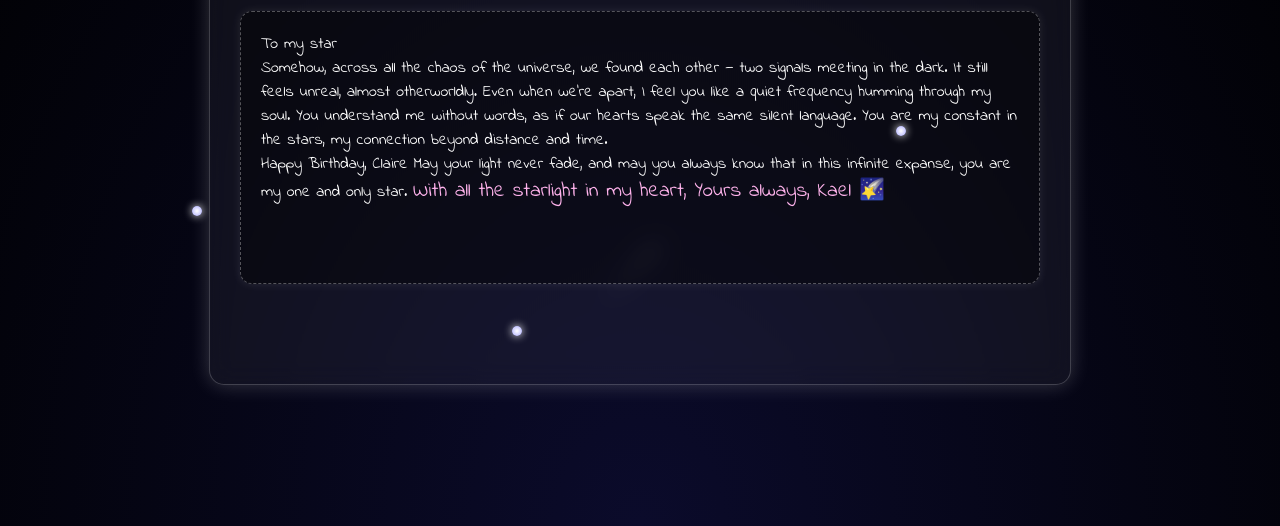
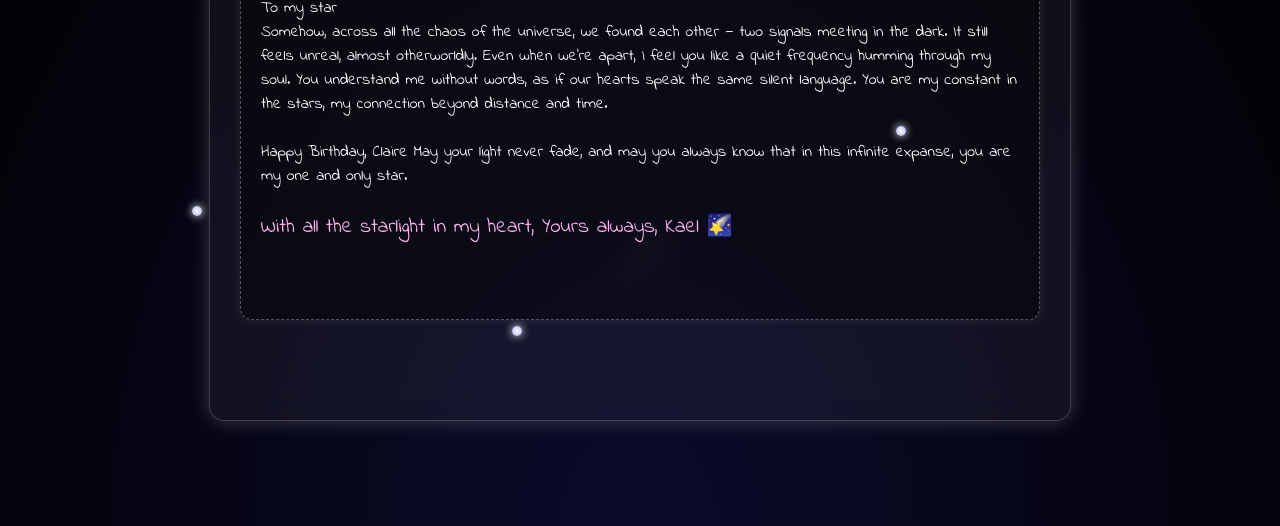
Before and after one commit to Eugoreverend/birthday1, a plain HTML site: page new.html in a window 1280 px wide. Shown: the part 274-800 px from the top of the page. Drawn offline with Linux system fonts and the light colour scheme.

Commit message:
Update new.html

```diff
--- a/new.html
+++ b/new.html
@@ -84,10 +84,13 @@
        <span>To my star<br/><span/>
           Somehow, across all the chaos of the universe, we found each other — two signals meeting in the dark. It still feels unreal, almost otherworldly.
 Even when we’re apart, I feel you like a quiet frequency humming through my soul. You understand me without words, as if our hearts speak the same silent language.
-You are my constant in the stars, my connection beyond distance and time.<br/>
+You are my constant in the stars, my connection beyond distance and time.
+         <br/>
+         <br/>
 Happy Birthday, Claire
 May your light never fade, and may you always know that in this infinite expanse, you are my one and only star.
-
+<br/>
+<br/>
           <span class="ullu">
             With all the starlight in my heart,
             Yours always,
```
